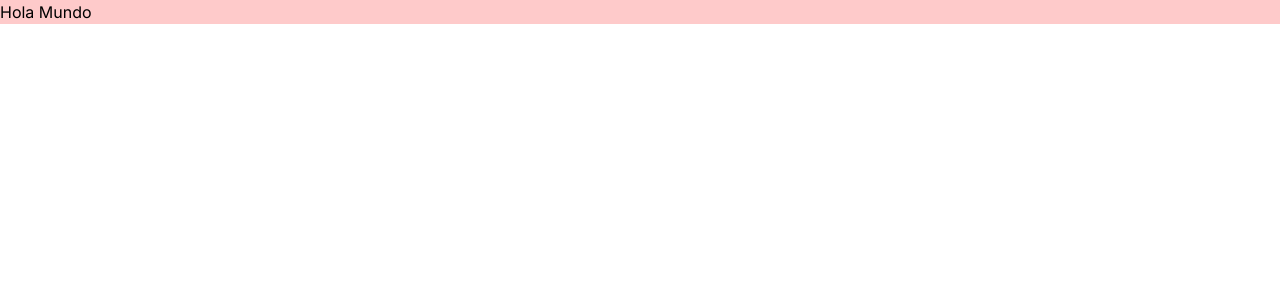
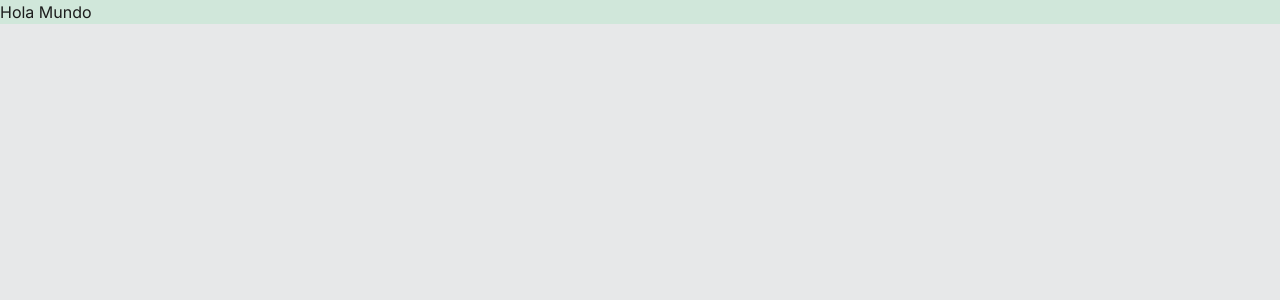
Before and after one commit to Luciano-Olmedo/BurgerBeast, a Next.js app: page / in a window 1280 px wide. Shown: the top 300 px of the page. Built offline with nearby package versions, Linux system fonts and the light colour scheme.

Commit message:
config tailwind

```diff
--- a/src/app/globals.css
+++ b/src/app/globals.css
@@ -1,3 +1,25 @@
 @tailwind base;
 @tailwind components;
 @tailwind utilities;
+
+@layer base{
+    :root{
+        --primary:144 100% 43%;
+        --background:220 3% 91%;
+        --background-foreground:0 0% 100%;
+        --text: 0 0% 11%;
+    }
+}
+
+@layer base{
+    body{
+        @apply bg-background text-text
+    }
+    i{
+        @apply mt-1;
+    }
+    ::-webkit-scrollbar{
+        width: 0;
+        height: 0;
+    }
+}
--- a/src/app/page.tsx
+++ b/src/app/page.tsx
@@ -2,6 +2,6 @@ import Image from "next/image";
 
 export default function Home() {
   return (
-    <h1 className="bg-red-200">Hola Mundo</h1>
+    <h1 className="bg-primary/10">Hola Mundo</h1>
   );
 }
--- a/tailwind.config.ts
+++ b/tailwind.config.ts
@@ -8,7 +8,22 @@ const config: Config = {
   ],
   theme: {
     extend: {
-
+      colors: {
+        primary: {
+          DEFAULT: "hsl(var(--primary))"
+        },
+        background: {
+          DEFAULT: "hsl(var(--background))",
+          foreground: "hsl(var(--background-foreground))"
+        },
+        text: "hsl(var(--text))"
+      },
+      borderRadius: {
+        "4xl": "2rem",
+      },
+      transitionDuration:{
+        DEFAULT:"150ms"
+      }
     },
   },
   plugins: [],
```
